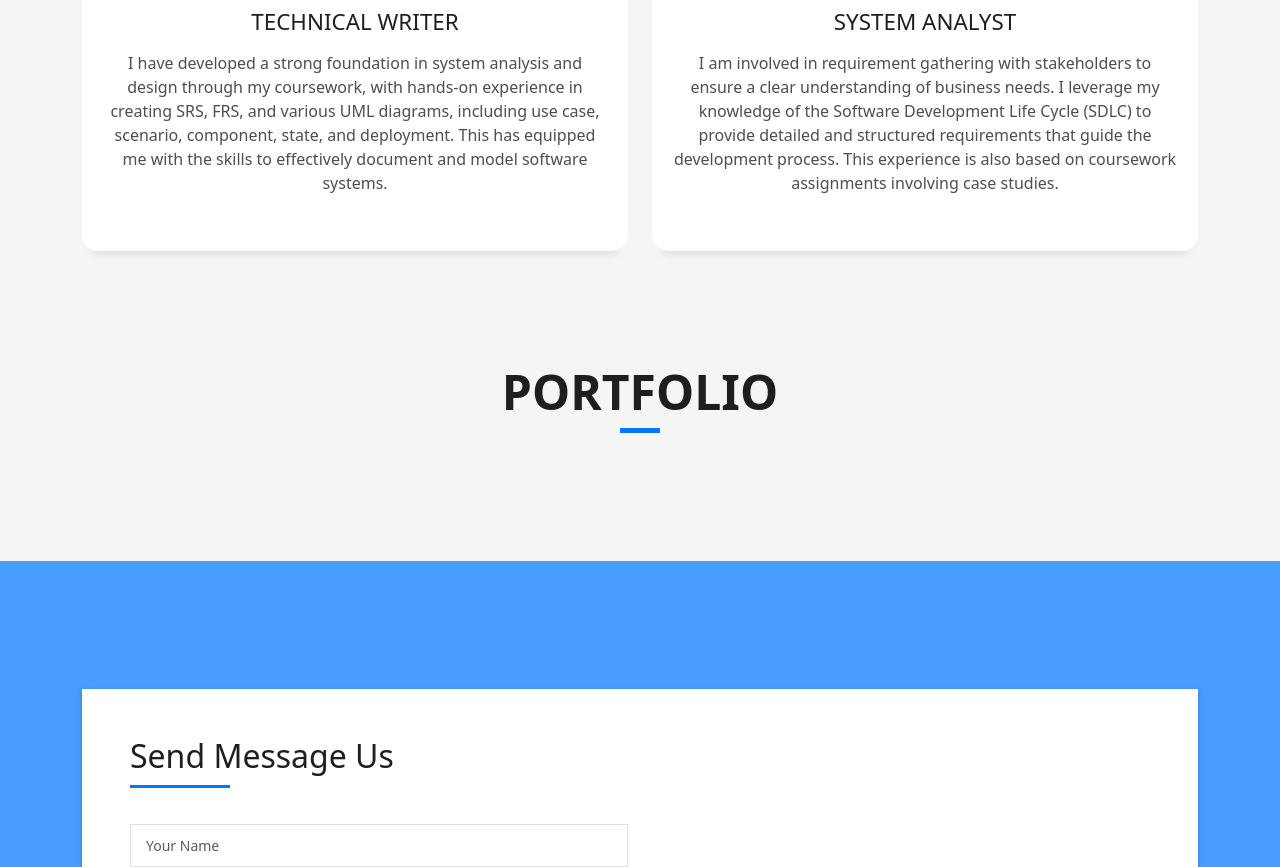
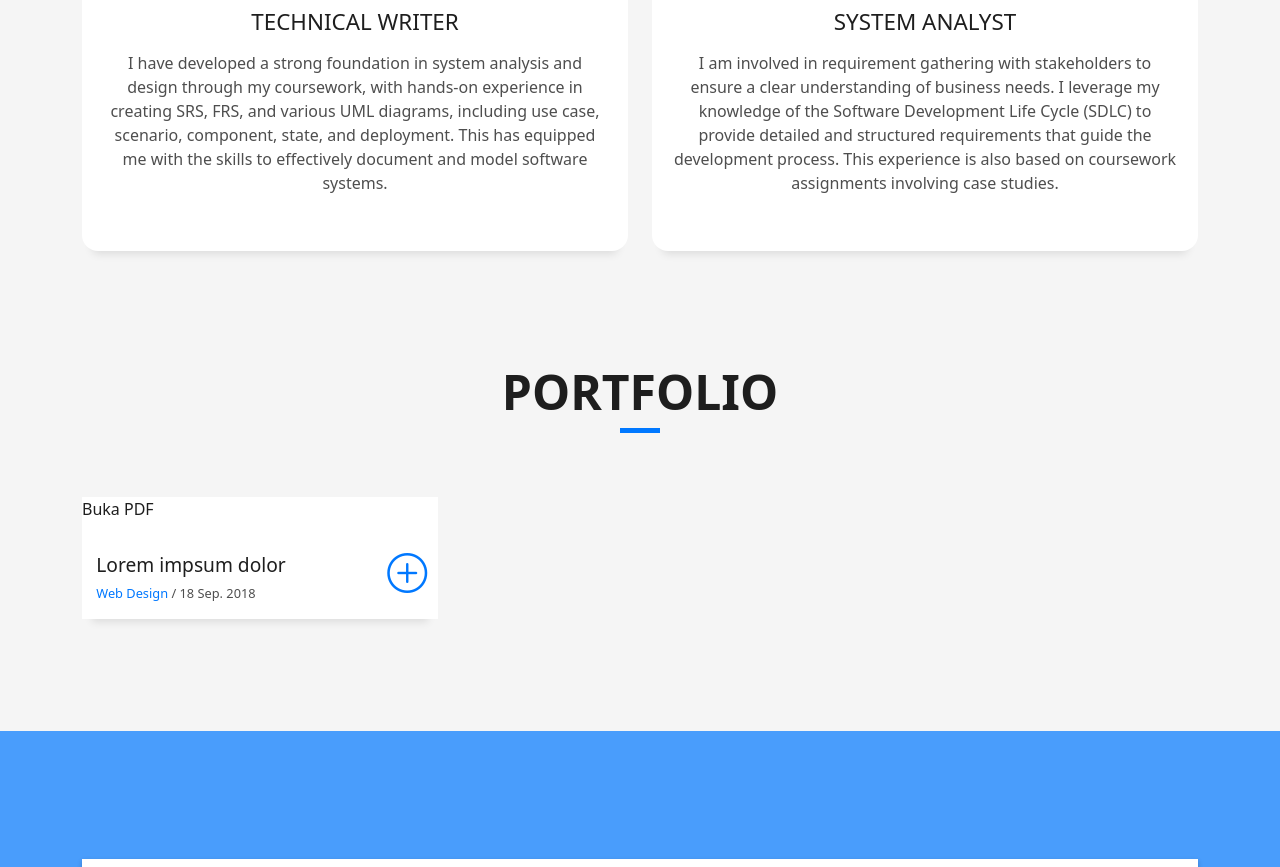
Before and after one commit to oberustinanda11/NandaPorto, a plain HTML site: page index.html in a window 1280 px wide. Shown: the part 1893-2760 px from the top of the page. Drawn offline with Linux system fonts and the light colour scheme.

Commit message:
Update3 index.html

```diff
--- a/index.html
+++ b/index.html
@@ -224,15 +224,11 @@
             </div>
           </div>
         </div>
-        <!--
+
         <div class="row">
           <div class="col-md-4">
             <div class="work-box">
-              <a href="assets/img/work-1.jpg" data-gallery="portfolioGallery" class="portfolio-lightbox">
-                <div class="work-img">
-                  <img src="assets/img/work-1.jpg" alt="" class="img-fluid">
-                </div>
-              </a>
+              <a href="Hotel Berbunga Case Study_Functional Requirements.pdf" target="_blank">Buka PDF</a>
               <div class="work-content">
                 <div class="row">
                   <div class="col-sm-8">
@@ -250,130 +246,6 @@
               </div>
             </div>
           </div>
-          <div class="col-md-4">
-            <div class="work-box">
-              <a href="assets/img/work-2.jpg" data-gallery="portfolioGallery" class="portfolio-lightbox">
-                <div class="work-img">
-                  <img src="assets/img/work-2.jpg" alt="" class="img-fluid">
-                </div>
-              </a>
-              <div class="work-content">
-                <div class="row">
-                  <div class="col-sm-8">
-                    <h2 class="w-title">Loreda Cuno Nere</h2>
-                    <div class="w-more">
-                      <span class="w-ctegory">Web Design</span> / <span class="w-date">18 Sep. 2018</span>
-                    </div>
-                  </div>
-                  <div class="col-sm-4">
-                    <div class="w-like">
-                      <a href="portfolio-details.html"> <span class="bi bi-plus-circle"></span></a>
-                    </div>
-                  </div>
-                </div>
-              </div>
-            </div>
-          </div>
-          <div class="col-md-4">
-            <div class="work-box">
-              <a href="assets/img/work-3.jpg" data-gallery="portfolioGallery" class="portfolio-lightbox">
-                <div class="work-img">
-                  <img src="assets/img/work-3.jpg" alt="" class="img-fluid">
-                </div>
-              </a>
-              <div class="work-content">
-                <div class="row">
-                  <div class="col-sm-8">
-                    <h2 class="w-title">Mavrito Lana Dere</h2>
-                    <div class="w-more">
-                      <span class="w-ctegory">Web Design</span> / <span class="w-date">18 Sep. 2018</span>
-                    </div>
-                  </div>
-                  <div class="col-sm-4">
-                    <div class="w-like">
-                      <a href="portfolio-details.html"> <span class="bi bi-plus-circle"></span></a>
-                    </div>
-                  </div>
-                </div>
-              </div>
-            </div>
-          </div>
-          <div class="col-md-4">
-            <div class="work-box">
-              <a href="assets/img/work-4.jpg" data-gallery="portfolioGallery" class="portfolio-lightbox">
-                <div class="work-img">
-                  <img src="assets/img/work-4.jpg" alt="" class="img-fluid">
-                </div>
-              </a>
-              <div class="work-content">
-                <div class="row">
-                  <div class="col-sm-8">
-                    <h2 class="w-title">Bindo Laro Cado</h2>
-                    <div class="w-more">
-                      <span class="w-ctegory">Web Design</span> / <span class="w-date">18 Sep. 2018</span>
-                    </div>
-                  </div>
-                  <div class="col-sm-4">
-                    <div class="w-like">
-                      <a href="portfolio-details.html"> <span class="bi bi-plus-circle"></span></a>
-                    </div>
-                  </div>
-                </div>
-              </div>
-            </div>
-          </div>
-          <div class="col-md-4">
-            <div class="work-box">
-              <a href="assets/img/work-5.jpg" data-gallery="portfolioGallery" class="portfolio-lightbox">
-                <div class="work-img">
-                  <img src="assets/img/work-5.jpg" alt="" class="img-fluid">
-                </div>
-              </a>
-              <div class="work-content">
-                <div class="row">
-                  <div class="col-sm-8">
-                    <h2 class="w-title">Studio Lena Mado</h2>
-                    <div class="w-more">
-                      <span class="w-ctegory">Web Design</span> / <span class="w-date">18 Sep. 2018</span>
-                    </div>
-                  </div>
-                  <div class="col-sm-4">
-                    <div class="w-like">
-                      <a href="portfolio-details.html"> <span class="bi bi-plus-circle"></span></a>
-                    </div>
-                  </div>
-                </div>
-              </div>
-            </div>
-          </div>
-          <div class="col-md-4">
-            <div class="work-box">
-              <a href="assets/img/work-6.jpg" data-gallery="portfolioGallery" class="portfolio-lightbox">
-                <div class="work-img">
-                  <img src="assets/img/work-6.jpg" alt="" class="img-fluid">
-                </div>
-              </a>
-              <div class="work-content">
-                <div class="row">
-                  <div class="col-sm-8">
-                    <h2 class="w-title">Studio Big Bang</h2>
-                    <div class="w-more">
-                      <span class="w-ctegory">Web Design</span> / <span class="w-date">18 Sep. 2017</span>
-                    </div>
-                  </div>
-                  <div class="col-sm-4">
-                    <div class="w-like">
-                      <a href="portfolio-details.html"> <span class="bi bi-plus-circle"></span></a>
-                    </div>
-                  </div>
-                </div>
-              </div>
-            </div>
-          </div>
-
-        </div>
-      </div>
-    </section>-->
 
     <!--
     <div class="testimonials paralax-mf bg-image" style="background-image: url(assets/img/overlay-bg.jpg)">
```
